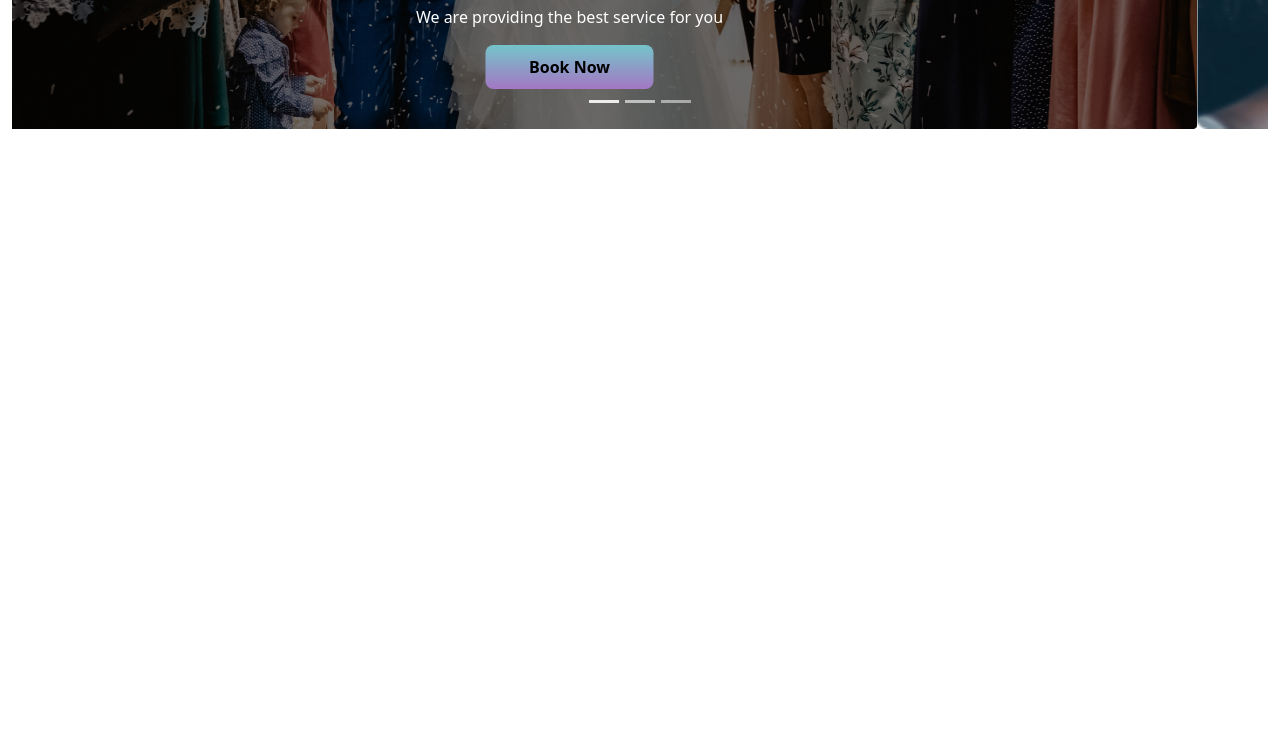
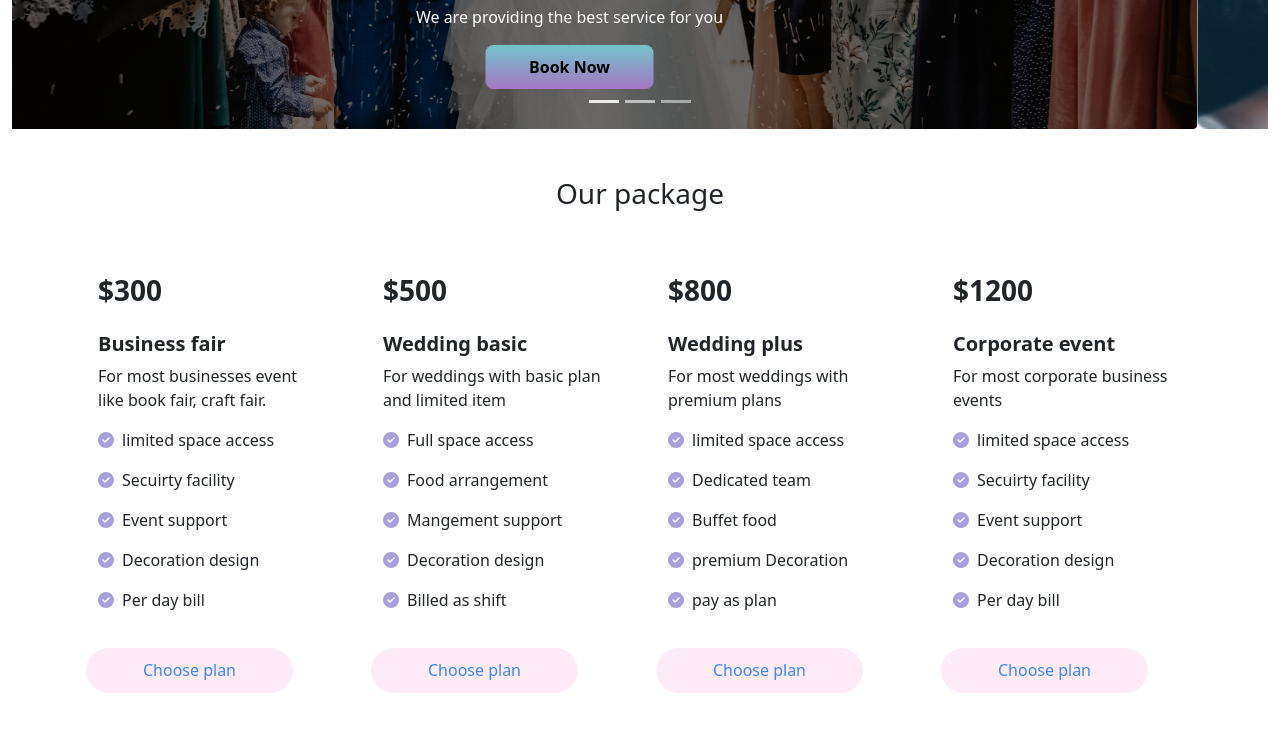
Before and after one commit to rahabulislam1/assignment-3, a plain HTML site: page index.html in a window 1280 px wide. Shown: the part 566-1298 px from the top of the page. Before the commit the page ends 800 px from the top, so only its background shows below. Drawn offline with Linux system fonts and the light colour scheme.

Commit message:
Basic card Updated

```diff
--- a/CSS/style.css
+++ b/CSS/style.css
@@ -9,3 +9,17 @@
     padding: 9px 25px;
     cursor: pointer;
 }
+
+.fa-check-circle{
+    color: rgba(32, 14, 168, 0.397);
+}
+
+.card-btn{
+    color: rgba(63, 135, 245, 1);
+    height: 45px;
+    width: 207px;
+    background-color: rgba(244, 150, 210, 0.185);
+    border: none;
+    border-radius: 24px;
+    font-weight: 500;
+}
--- a/index.html
+++ b/index.html
@@ -10,6 +10,9 @@
     <!-- stylesheet -->
     <link rel="stylesheet" href="./CSS/bootstrap.min.css">
     <link rel="stylesheet" href="./CSS/style.css">
+
+    <!-- font Awesome -->
+    <script src="https://kit.fontawesome.com/1241db6dc2.js" crossorigin="anonymous"></script>
 </head>
 
 <body>
@@ -109,6 +112,82 @@
         <!-- bonus section 1 End-->
 
         <!-- our package section  start-->
+        <section class="container my-5">
+            <h3 class="text-center mb-5">Our package</h3>
+            <div class="row row-cols-1 row-cols-md-3 row-cols-lg-4 g-4 ">
+                <div class="col ">
+                    <div class="card h-100 border-0 ">
+                        <div class="card-body">
+                            <h3 class="mb-4 fw-bold">$300</h3>
+                            <h5 class="card-title fw-bold">Business fair</h5>
+                            <p class="card-text">For most businesses event
+                                like book fair, craft fair.</p>
+                            <p><span class="me-2"><i class="fas fa-check-circle"></i></span>limited space access</p>
+                            <p><span class="me-2"><i class="fas fa-check-circle"></i></span>Secuirty facility</p>
+                            <p><span class="me-2"><i class="fas fa-check-circle"></i></span>Event support</p>
+                            <p><span class="me-2"><i class="fas fa-check-circle"></i></span>Decoration design</p>
+                            <p><span class="me-2"><i class="fas fa-check-circle"></i></span>Per day bill</p>
+                        </div>
+                        <div class="m-1">
+                            <button type="button" class="btn card-btn">Choose plan</button>
+                        </div>
+                    </div>
+                </div>
+                <div class="col">
+                    <div class="card h-100 border-0 ">
+                        <div class="card-body">
+                            <h3 class="mb-4 fw-bold">$500</h3>
+                            <h5 class="card-title fw-bold">Wedding basic</h5>
+                            <p class="card-text">For weddings with basic plan
+                                and limited item</p>
+                            <p><span class="me-2"><i class="fas fa-check-circle"></i></span>Full space access</p>
+                            <p><span class="me-2"><i class="fas fa-check-circle"></i></span>Food arrangement</p>
+                            <p><span class="me-2"><i class="fas fa-check-circle"></i></span>Mangement support</p>
+                            <p><span class="me-2"><i class="fas fa-check-circle"></i></span>Decoration design</p>
+                            <p><span class="me-2"><i class="fas fa-check-circle"></i></span>Billed as shift</p>
+                        </div>
+                        <div class="m-1">
+                            <button type="button" class="btn card-btn">Choose plan</button>
+                        </div>
+                    </div>
+                </div>
+                <div class="col">
+                    <div class="card h-100 border-0 ">
+                        <div class="card-body">
+                            <h3 class="mb-4 fw-bold">$800</h3>
+                            <h5 class="card-title fw-bold">Wedding plus</h5>
+                            <p class="card-text">For most weddings with premium plans</p>
+                            <p><span class="me-2"><i class="fas fa-check-circle"></i></span>limited space access</p>
+                            <p><span class="me-2"><i class="fas fa-check-circle"></i></span>Dedicated team</p>
+                            <p><span class="me-2"><i class="fas fa-check-circle"></i></span>Buffet food</p>
+                            <p><span class="me-2"><i class="fas fa-check-circle"></i></span>premium Decoration</p>
+                            <p><span class="me-2"><i class="fas fa-check-circle"></i></span>pay as plan</p>
+                        </div>
+                        <div class="m-1">
+                            <button type="button" class="btn card-btn">Choose plan</button>
+                        </div>
+                    </div>
+                </div>
+                <div class="col">
+                    <div class="card h-100 border-0 ">
+                        <div class="card-body">
+                            <h3 class="mb-4 fw-bold">$1200</h3>
+                            <h5 class="card-title fw-bold">Corporate event</h5>
+                            <p class="card-text">For most corporate business
+                                events</p>
+                            <p><span class="me-2"><i class="fas fa-check-circle"></i></span>limited space access</p>
+                            <p><span class="me-2"><i class="fas fa-check-circle"></i></span>Secuirty facility</p>
+                            <p><span class="me-2"><i class="fas fa-check-circle"></i></span>Event support</p>
+                            <p><span class="me-2"><i class="fas fa-check-circle"></i></span>Decoration design</p>
+                            <p><span class="me-2"><i class="fas fa-check-circle"></i></span>Per day bill</p>
+                        </div>
+                        <div class="m-1">
+                            <button type="button" class="btn card-btn">Choose plan</button>
+                        </div>
+                    </div>
+                </div>
+            </div>
+        </section>
         <!-- our package section  End-->
 
         <!-- bonus section 2 start-->
```
